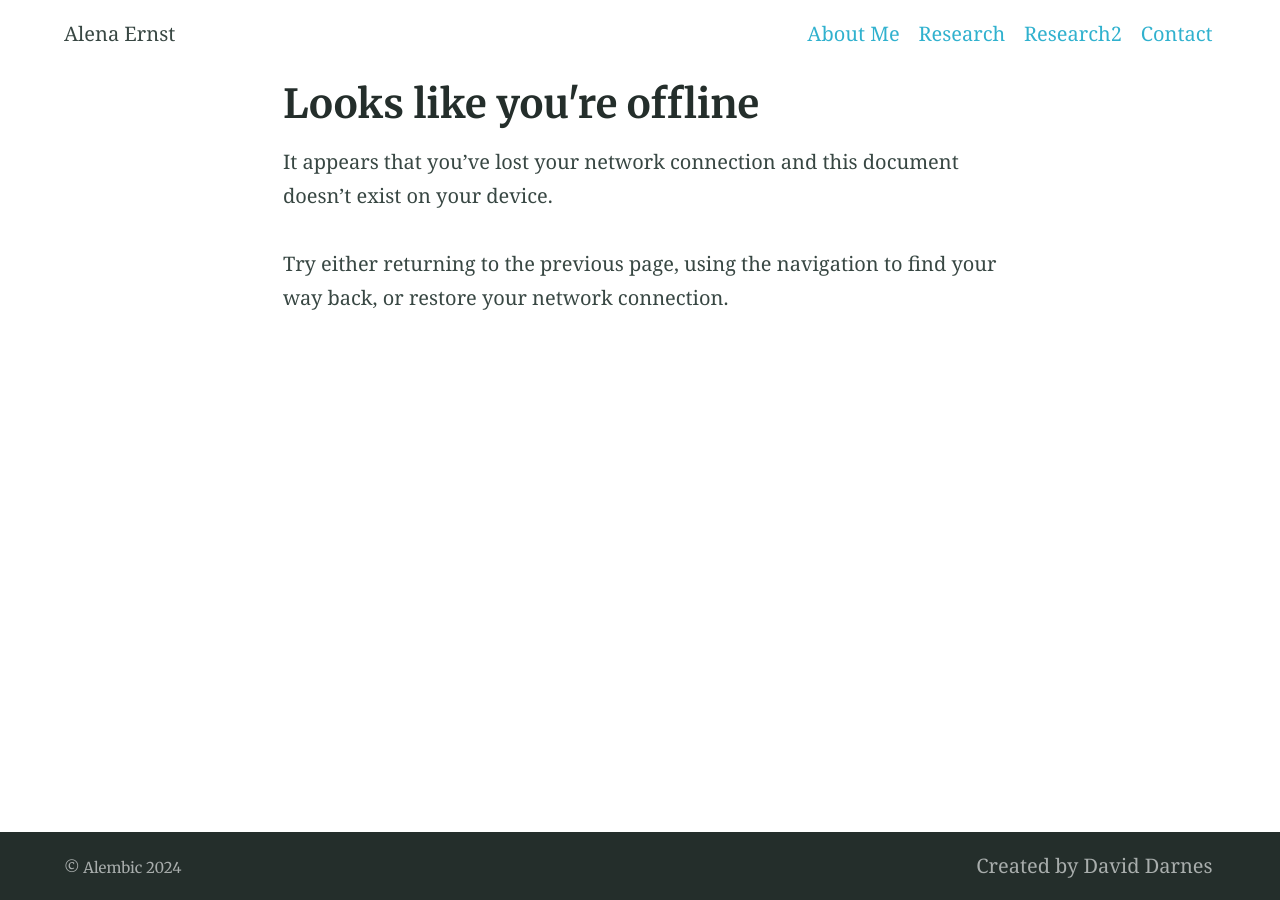
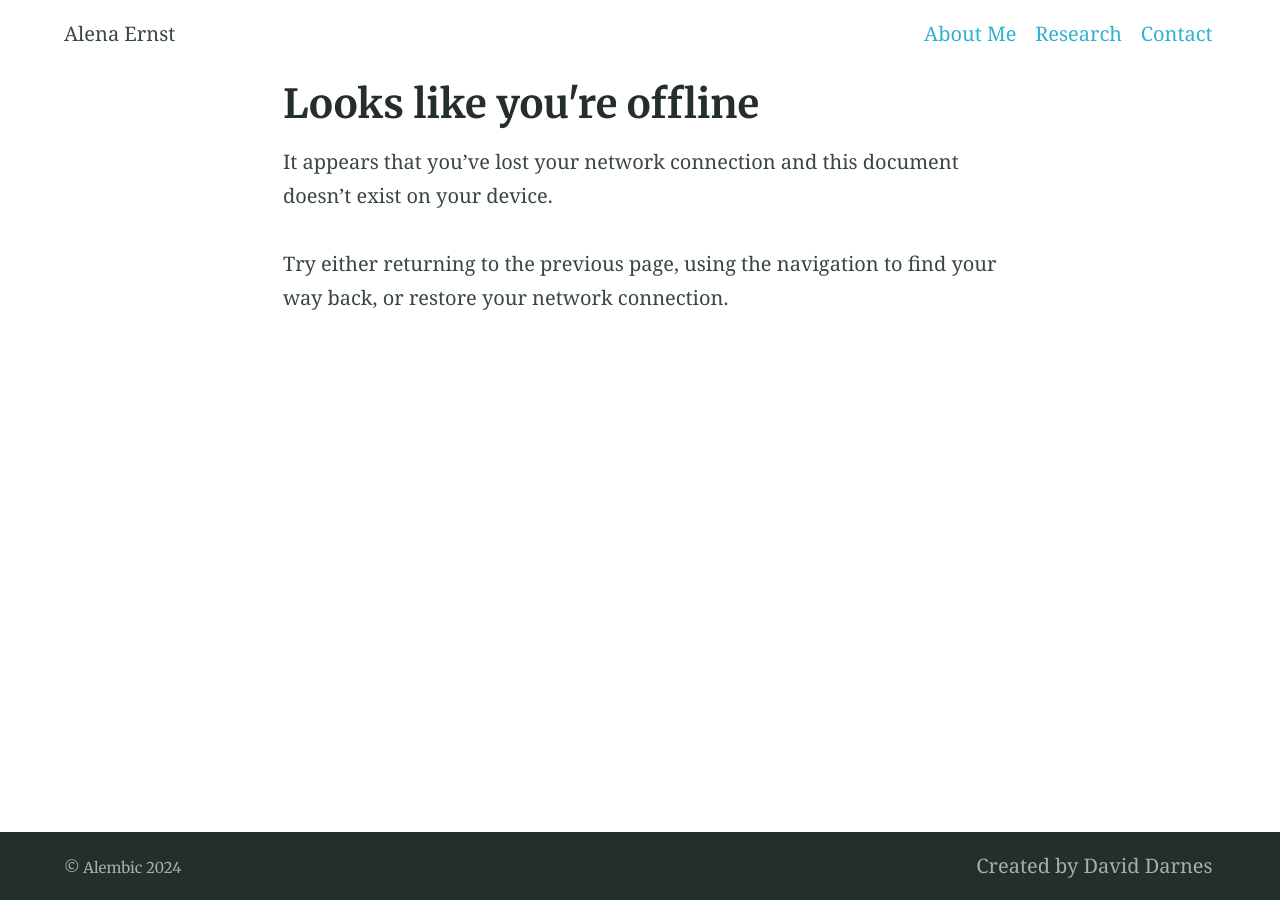
Before and after one commit to alenaernst/alenaernst.github.io, a Jekyll site: the page built from offline.md, in a window 1280 px wide. Built offline with Jekyll 4.4.1, drawn with Linux system fonts in a browser that asks for light colours.

Commit message:
Update _config.yml

```diff
--- a/_config.yml
+++ b/_config.yml
@@ -125,10 +125,10 @@ navigation_header:
   url: /
 - title: Research
   url: /elements/
-- title: Research2
+- title: Contact
   url: /elements2/
-- title: Contact
-  url: /blog/
+#- title: Contact
+#  url: /blog/
 
 
 navigation_footer:
```
